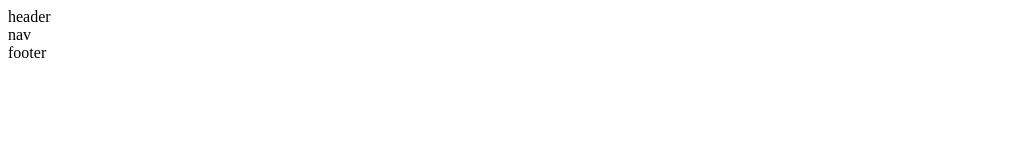
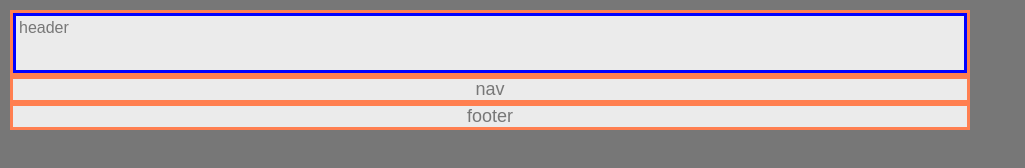
Before and after one commit to edwinjbock/HW-Wireframe, a plain HTML site: page index.html in a window 1280 px wide. Shown: the whole page, without its empty margins (0-1025 px from the left). Drawn offline with Linux system fonts and the light colour scheme.

Commit message:
WHY DIDN'T I START WITH THE EASY HW?

```diff
--- a/index.html
+++ b/index.html
@@ -4,24 +4,35 @@
     <meta name="viewport" content="width=device-width, initial-scale=1.0">
     <meta http-equiv="X-UA-Compatible" content="ie=edge">
     <title>HW-Wireframe by Ed Bock</title>
+
+    <link rel="stylesheet" type="text/css" href="style.css">
 </head>
 <body>
+<div class="container">
+    <header>
+        <table>
+            <tr>
+                <td>
+                    header
+                </td>
+            </tr>
+        </table>
+    </header>
+</div>
 
-    <header>
-        header
-    </header>
-
+<div class="container">
     <nav>
         nav
     </nav>
-
+</div>
     <!-- The hardest part of the project -->
 
 
-
+<div class="container">
     <footer>
         footer
     </footer>
+</div>
 
 </body>
 </html>
--- a/style.css
+++ b/style.css
@@ -8,12 +8,37 @@ body {
     background: #777;
     width: 960px;
     font-size: 18px;
+    text-align: center;
+    vertical-align: middle;
+    border: none;
+    padding: 0;
+    margin: 10px;
+}
+
+.container {
+    box-sizing: border-box;
+/*    width: 495px; */
+    border: solid coral;
+    padding: 0px 0px 0px 0px;
+    margin: auto;
+    overflow: hidden;
+    clear: both;
+    /* REMOVE! Formatting in order to see what I'm doing */
+        background-color: #fff;
 }
 
 header {
+    box-sizing: border-box;
     background: #ebebeb;
+    border: solid blue;
+ /*   margin: 10px; */
+
+    height: 60px;
+    width: 100%;
 }
-
+td {
+     text-align: center;
+ }
 nav {
     background: #ebebeb;
 }
```
